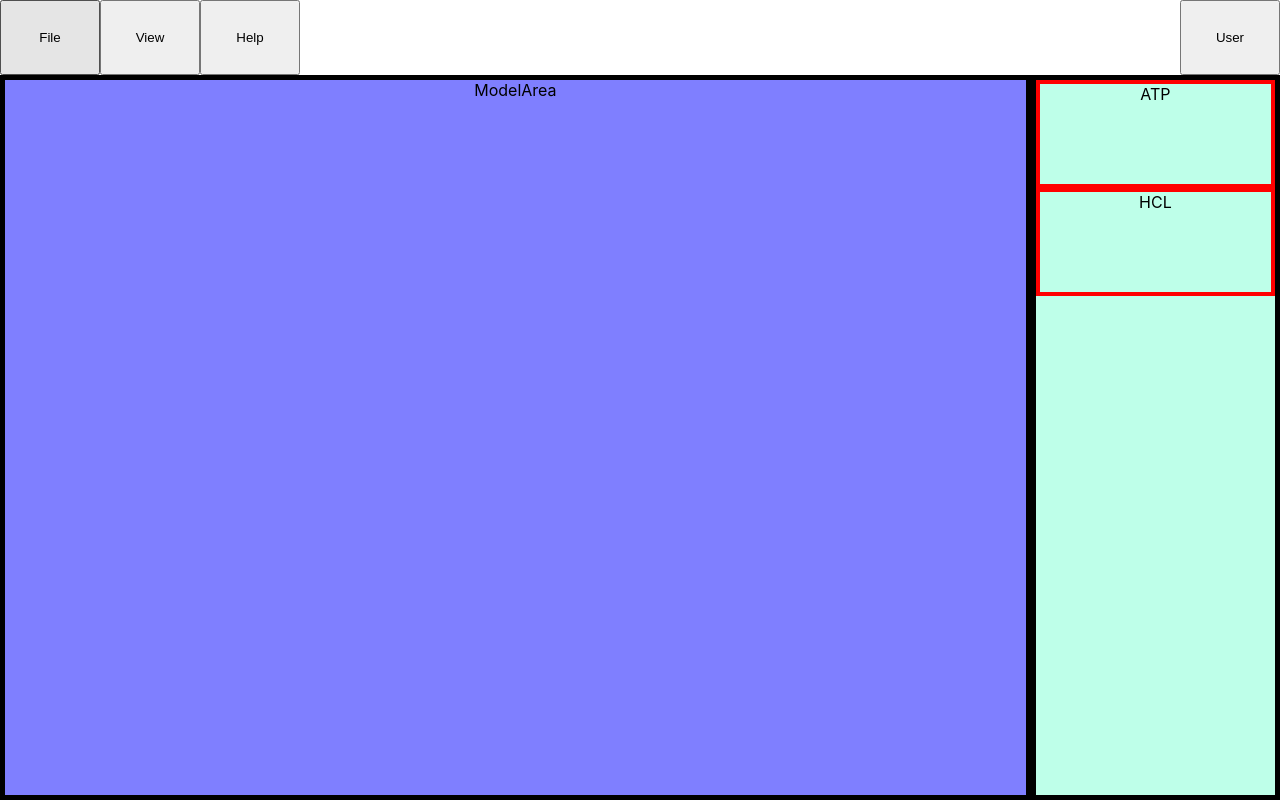
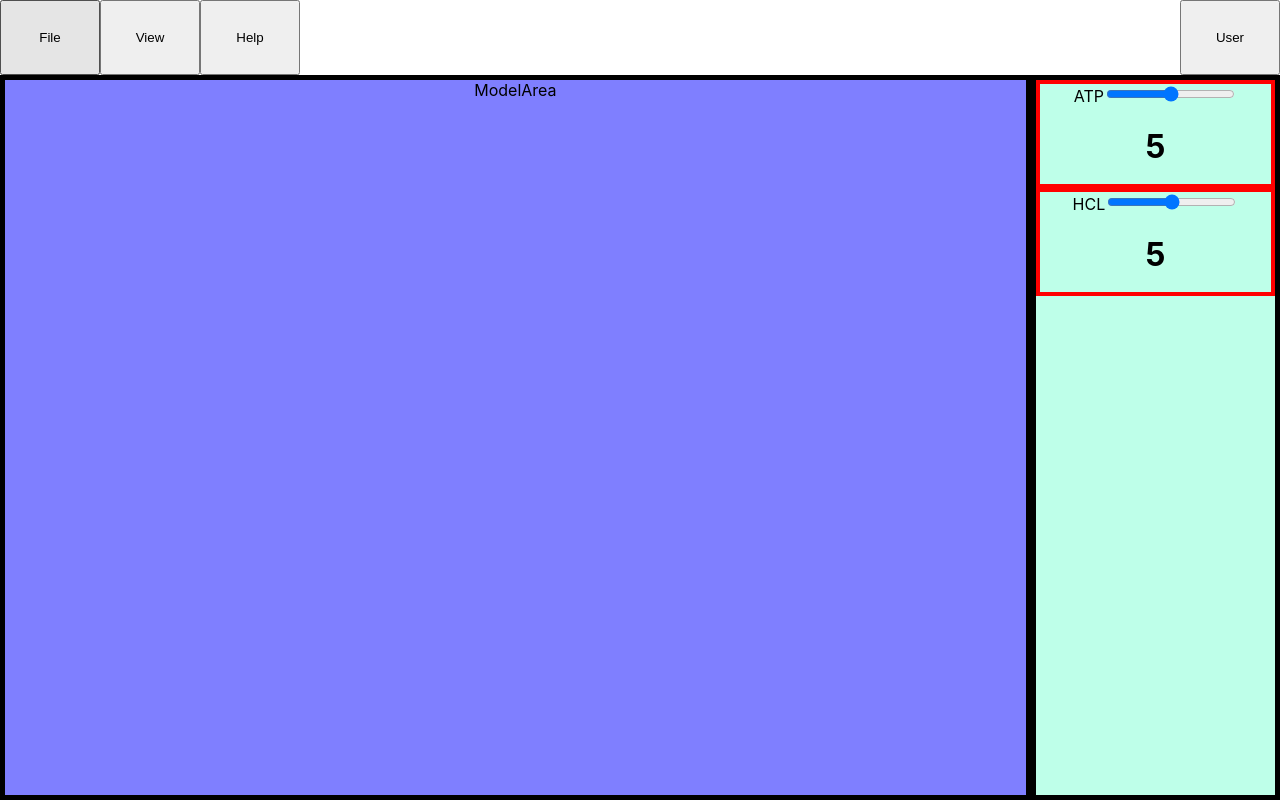
Before and after one commit to cstainsby/BioPathBackup, a React (Create React App) app in the folder frontend/: page / in a window 1280 px wide. Built offline with nearby package versions, Linux system fonts and the light colour scheme.

Commit message:
sliders with working values added

```diff
--- a/frontend/src/components/Slider.js
+++ b/frontend/src/components/Slider.js
@@ -2,10 +2,28 @@ import React, { Component } from 'react'
 import './Slider.css'
 
 export default class Slider extends Component {
+  constructor(props) {
+    super(props);
+    this.state = {value: 5};
+  }
+
+  handleChange(e) {
+    this.setState((state, props) => ({
+      value: e
+    }));
+  }
+
   render() {
     return (
       <div className='Slider'>
         {this.props.title}
+        <input type="range"
+          min={0}
+          max={10}
+          onChange={(e) => this.handleChange(e.target.value)}
+          value={this.state.value}
+          />
+          <h1>{this.state.value}</h1>
       </div>
     )
   }
```
